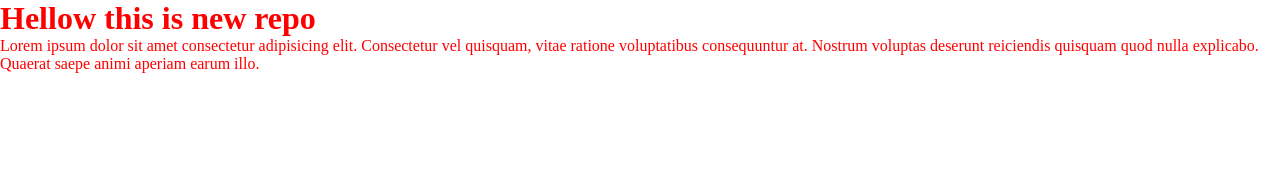
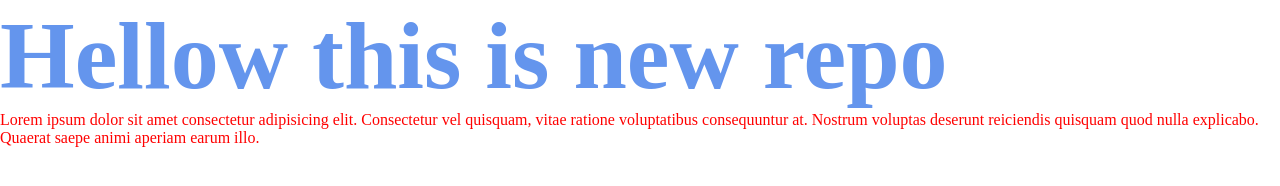
Before and after one commit to Anshsunar/Lunchbreak, a plain HTML site: page index.html in a window 1280 px wide. Drawn offline with Linux system fonts and the light colour scheme.

Commit message:
textadded

```diff
--- a/style.css
+++ b/style.css
@@ -10,3 +10,7 @@ body{
     color: red;
     background: white;
 }
+h1{
+    font-size: 6rem;
+    color: cornflowerblue;
+}
```
